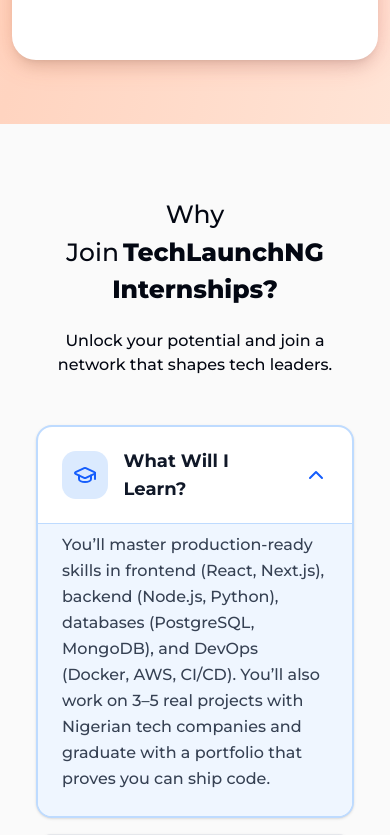
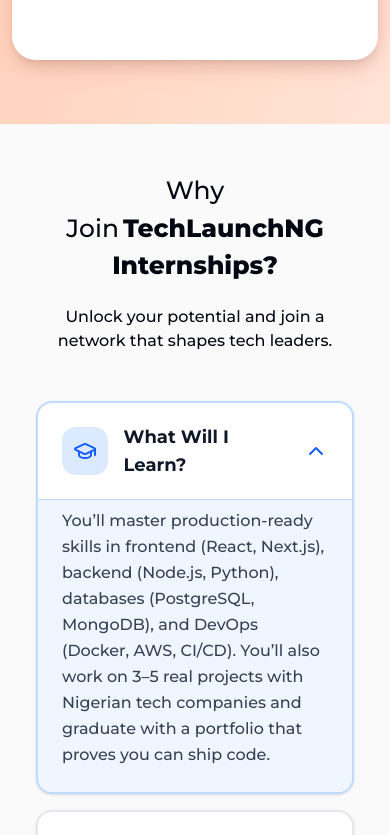
Before and after one commit to NwekeFavour/P, a React (Vite) app: page / in a window 390 px wide. Shown: the part 2340-3175 px from the top of the page. Built offline with nearby package versions, Linux system fonts and the light colour scheme.

Commit message:
first commit

```diff
--- a/src/pages/home.jsx
+++ b/src/pages/home.jsx
@@ -93,7 +93,7 @@
                     </div>
                 </div>
             </div>
-            <div className='bg-[#FAFAFA] w-full xl:px-7 lg:px-6 md:px-5 px-3 py-16 xl:h-[900px] lg:h-[920px] md:h-[950px] h-auto'>
+            <div className='bg-[#FAFAFA] w-full xl:px-7 lg:px-6 md:px-5 px-3 py-10 sm:py-16 xl:h-[900px] lg:h-[920px] md:h-[950px] h-auto'>
                 <div className='max-w-7xl mx-auto'>
                     <div>
                         <Accordion  />
```
